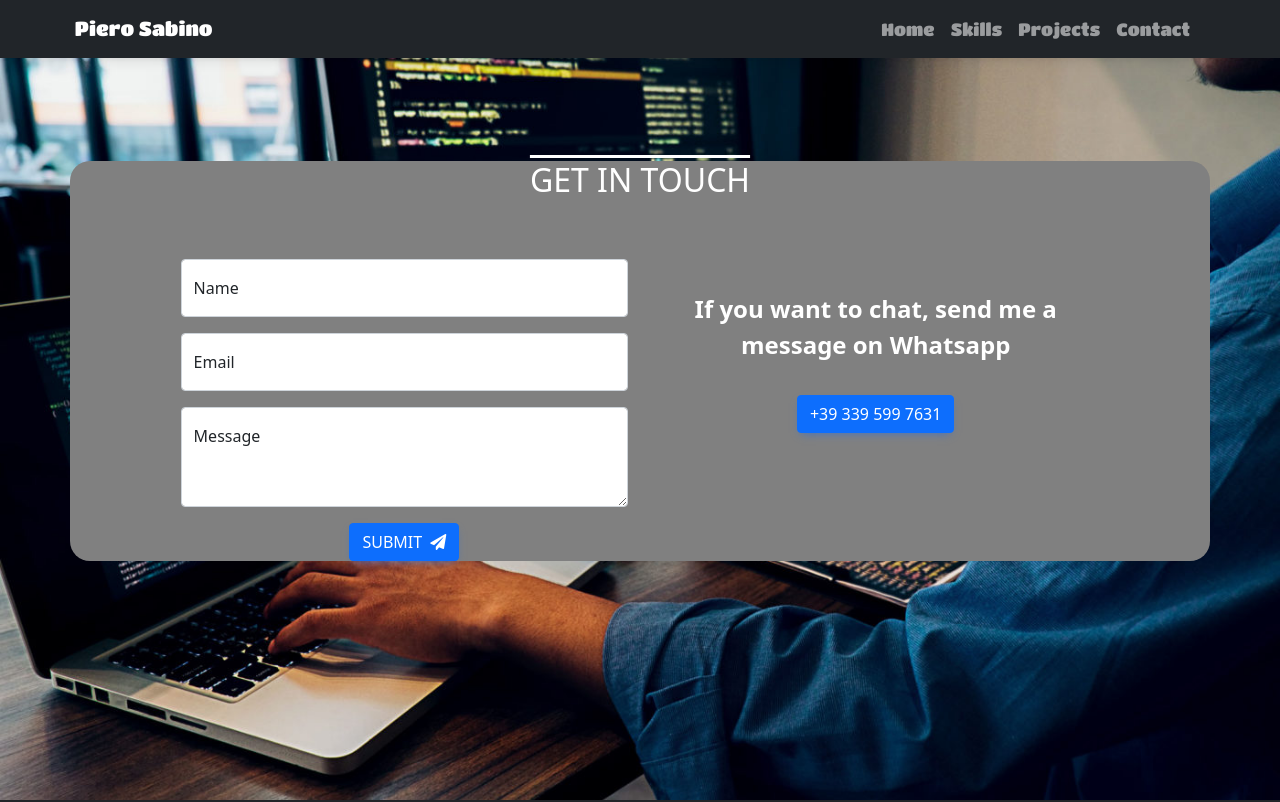
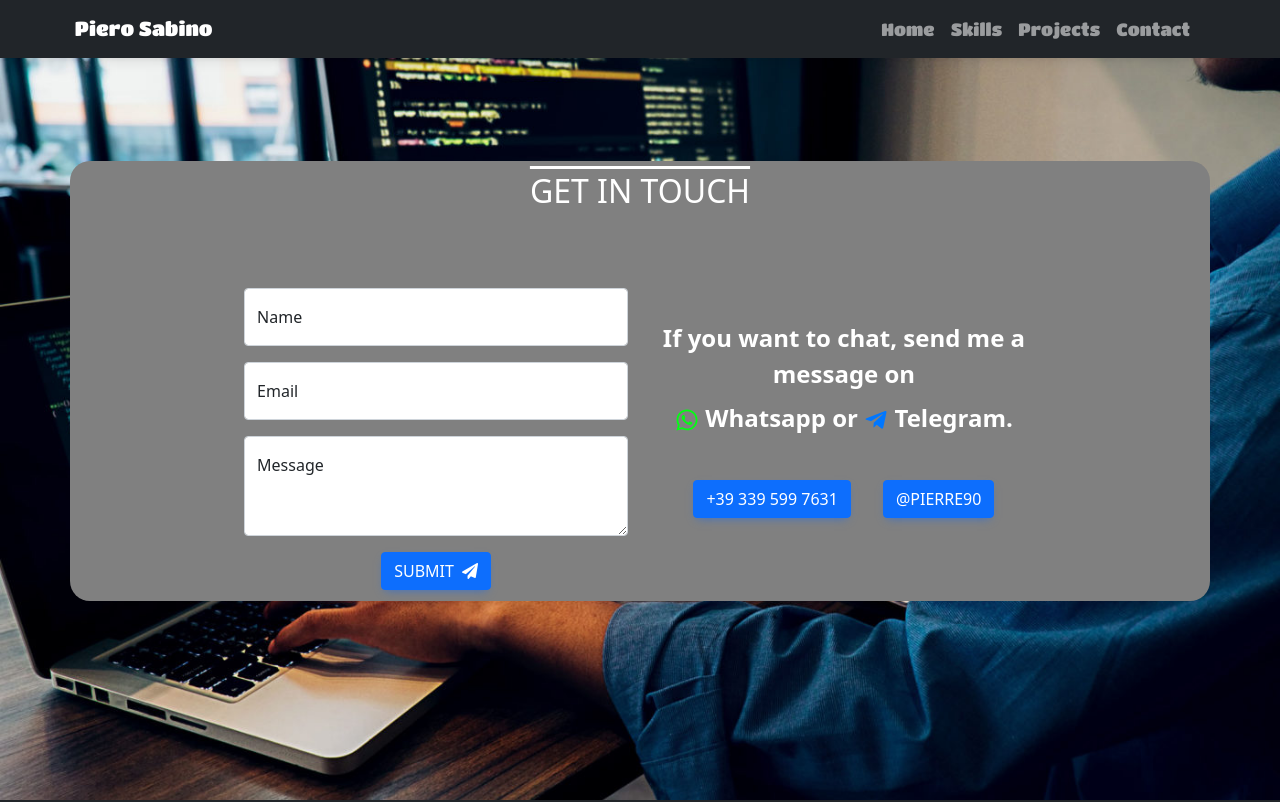
Before and after one commit to pierre1590/Portfolio-Piero, a React (Create React App) app: page /contact in a window 1280 px wide. Shown: the top 802 px of the page. Built offline with nearby package versions, Linux system fonts and the light colour scheme.

Commit message:
Add icons Whatsapp and Telegram

```diff
--- a/package.json
+++ b/package.json
@@ -17,6 +17,7 @@
     "react": "^18.2.0",
     "react-bootstrap": "^2.4.0",
     "react-dom": "^18.2.0",
+    "react-icons": "^4.4.0",
     "react-router-dom": "^6.3.0",
     "react-scripts": "5.0.1",
     "web-vitals": "^2.1.4"
--- a/src/components/CardItem/CardItem.js
+++ b/src/components/CardItem/CardItem.js
@@ -6,7 +6,7 @@ import Button from "react-bootstrap/Button";
 export  const CardItem = ({title, description, link}) => {
     return (
         <>
-            <Card style={{ width: '25rem', borderRadius:20,margin:5 }}>
+            <Card style={{ width: '23rem', borderRadius:20,margin:5 }}>
                 <Card.Body>
                     <Card.Title>{title}</Card.Title>
                     <Card.Text>
--- a/src/pages/Contact/Contact.js
+++ b/src/pages/Contact/Contact.js
@@ -1,5 +1,6 @@
 import {Col,Row,Container,FloatingLabel,Form,Button} from 'react-bootstrap';
 import {MDBIcon} from 'mdb-react-ui-kit';
+import {FaTelegramPlane,FaWhatsapp} from 'react-icons/fa';
 
 import './style.css';
 
@@ -30,12 +31,7 @@ export const Contact = () => {
                 label="Email"
                 className="mb-3"
               >
-                <Form.Control
-                  required
-                  type="email"
-                  placeholder="Email"
-
-                />
+                <Form.Control required type="email" placeholder="Email" />
                 <Form.Control.Feedback type="invalid">
                   Please provide a valid email.
                 </Form.Control.Feedback>
@@ -50,8 +46,7 @@ export const Contact = () => {
                   required
                   as="textarea"
                   placeholder="Message"
-                  style={{ height: "100px"}}
-
+                  style={{ height: "100px" }}
                 />
                 <Form.Control.Feedback type="invalid">
                   Please provide a valid message.
@@ -65,20 +60,28 @@ export const Contact = () => {
           </Col>
           <Col md={6} className="contact-col">
             <p className="contact-text">
-              If you want to chat, send me a message on Whatsapp
+              If you want to chat, send me a message on {<br />}
+              <FaWhatsapp className="whatsapp" /> Whatsapp or{" "}
+              <FaTelegramPlane className="telegram" /> Telegram.
             </p>
+            <div classname="button-container">
             <a
               href="https://wa.me/+393395997631"
               target="_blank"
               rel="noreferrer"
               className="contact-link"
             >
-              <Button variant="primary" >
-
-                  +39 339 599 7631
-
-              </Button>
+              <Button variant="primary" >+39 339 599 7631</Button>
             </a>
+            <a
+              href="https://t.me/Pierre90"
+              target="_blank"
+              rel="noreferrer"
+              className="contact-link"
+            >
+              <Button variant="primary">@Pierre90</Button>
+            </a>
+            </div>
 
           </Col>
         </Row>
--- a/src/pages/Contact/style.css
+++ b/src/pages/Contact/style.css
@@ -1,12 +1,13 @@
 .contact-container{
     margin-top: 8%;
-    margin-left: auto;
-    margin-right: auto;
+    margin-left: 10;
+    margin-right: 10%;
     padding: 0 1rem;
     background-color: grey;
     border-radius: 20px;
-    width: 50%;
-    height: 50%;
+    max-width: 82%;
+    width: 450vh;
+    height: 55vh;
 }
 
  .contact-title{
@@ -29,10 +30,38 @@
     align-self: center;
     margin-top: 2rem;
     margin-bottom: 2rem;
+
+
 }
 
 .contact-col{
     text-align: center;
     font-size: 1.6;
+}
 
+.whatsapp{
+    color: #0f1;
+    font-size: 1.5rem;
+    text-decoration: none;
+    margin-bottom: 1rem;
+    margin-top: 1rem;
 }
+
+.telegram{
+    color: #07f;
+    font-size: 1.5rem;
+    text-decoration: none;
+    margin-bottom: 1rem;
+    margin-top: 1rem;
+}
+
+.button-container{
+    display: flex;
+    justify-content: center;
+    align-items: center;
+    margin-top: 1rem;
+}
+
+.contact-link{
+    margin: 0 1rem;
+}
--- a/src/pages/Projects/style.css
+++ b/src/pages/Projects/style.css
@@ -11,9 +11,9 @@
 .card{
     text-align:'center';
     margin: 10%;
-    margin-top:2%;
-    margin-left:3%;
-    margin-right:3%;
+    margin-top:5%;
+    margin-left:5%;
+    margin-right:5%;
     padding:20;
     align-self: center;
 }
```
Also changed, not shown: 1 other file (tests, documents, lock files or other folders).
